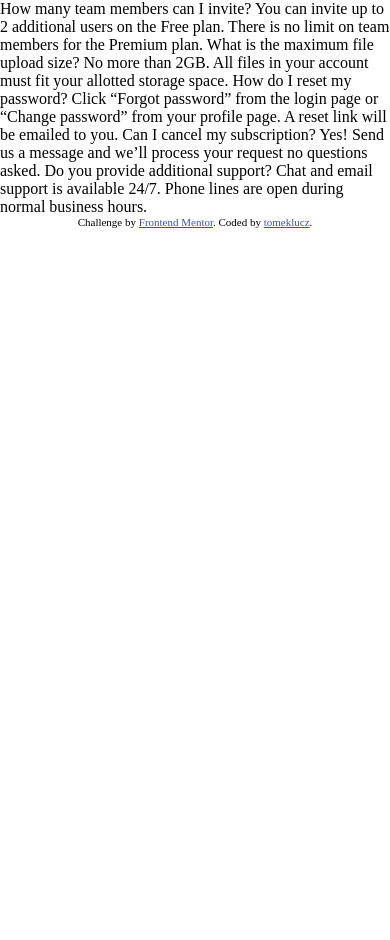
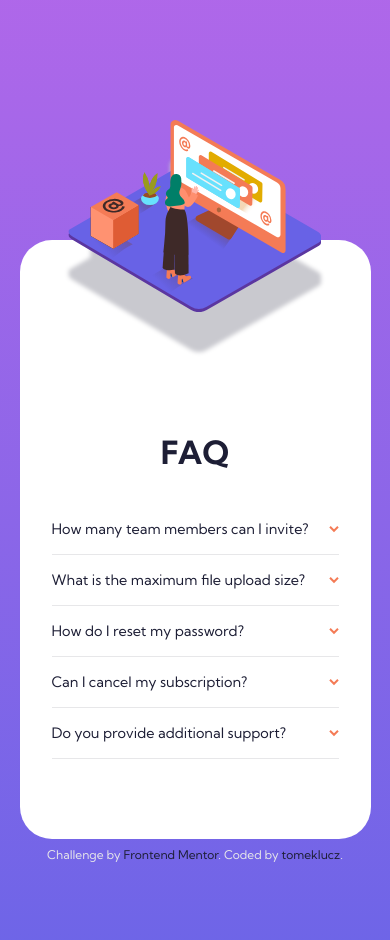
Before and after one commit to tomeklucz/FM-FAQ-accordion-card, a plain HTML site: page index.html in a window 390 px wide. Before the commit the page ends 844 px from the top, so only its background shows below. Drawn offline with Linux system fonts and the light colour scheme.

Commit message:
mobile design finished

```diff
--- a/index.html
+++ b/index.html
@@ -11,27 +11,95 @@
       href="./images/favicon-32x32.png"
     />
     <link rel="stylesheet" href="style.css" />
+    <script defer src="script.js"></script>
 
     <title>Frontend Mentor | FAQ Accordion Card</title>
-
-    <style></style>
   </head>
   <body>
-    How many team members can I invite? You can invite up to 2 additional users
-    on the Free plan. There is no limit on team members for the Premium plan.
-    What is the maximum file upload size? No more than 2GB. All files in your
-    account must fit your allotted storage space. How do I reset my password?
-    Click “Forgot password” from the login page or “Change password” from your
-    profile page. A reset link will be emailed to you. Can I cancel my
-    subscription? Yes! Send us a message and we’ll process your request no
-    questions asked. Do you provide additional support? Chat and email support
-    is available 24/7. Phone lines are open during normal business hours.
+    <main>
+      <img
+        class="img-mobile"
+        src="/images/illustration-woman-online-mobile.svg"
+        alt="woman standing in front of TV"
+      />
+      <h1>FAQ</h1>
+      <div class="accordion">
+        <div class="accordion-item">
+          <button aria-expanded="false" class="btn">
+            <span class="accordion-title"
+              >How many team members can I invite?</span
+            >
+            <span class="icon"></span>
+          </button>
+          <div class="content">
+            <p>
+              You can invite up to 2 additional users on the Free plan. There is
+              no limit on team members for the Premium plan.
+            </p>
+          </div>
+        </div>
+        <div class="accordion-item">
+          <button aria-expanded="false" class="btn">
+            <span class="accordion-title"
+              >What is the maximum file upload size?</span
+            >
+            <span class="icon"></span>
+          </button>
+          <div class="content">
+            <p>
+              No more than 2GB. All files in your account must fit your allotted
+              storage space.
+            </p>
+          </div>
+        </div>
 
-    <div class="attribution">
+        <div class="accordion-item">
+          <button aria-expanded="false" class="btn">
+            <span class="accordion-title">How do I reset my password?</span>
+            <span class="icon"></span>
+          </button>
+          <div class="content">
+            <p>
+              Click “Forgot password” from the login page or “Change password”
+              from your profile page. A reset link will be emailed to you.
+            </p>
+          </div>
+        </div>
+
+        <div class="accordion-item">
+          <button aria-expanded="false" class="btn">
+            <span class="accordion-title">Can I cancel my subscription?</span>
+            <span class="icon"></span>
+          </button>
+          <div class="content">
+            <p>
+              Yes! Send us a message and we'll process your request no questions
+              asked.
+            </p>
+          </div>
+        </div>
+
+        <div class="accordion-item">
+          <button aria-expanded="false" class="btn">
+            <span class="accordion-title"
+              >Do you provide additional support?</span
+            >
+            <span class="icon"></span>
+          </button>
+          <div class="content">
+            <p>
+              Chat and email support is available 24/7. Phone lines are open
+              during normal business hours..
+            </p>
+          </div>
+        </div>
+      </div>
+    </main>
+    <footer>
       Challenge by
       <a href="https://www.frontendmentor.io?ref=challenge" target="_blank"
         >Frontend Mentor</a
       >. Coded by <a href="https://github.com/tomeklucz">tomeklucz</a>.
-    </div>
+    </footer>
   </body>
 </html>
--- /dev/null
+++ b/script.js
@@ -0,0 +1,13 @@
+"use strict";
+
+const buttons = document.querySelectorAll(".accordion button");
+
+const expandContent = function () {
+  const buttonStatus = this.getAttribute("aria-expanded");
+
+  buttonStatus === "false"
+    ? this.setAttribute("aria-expanded", true)
+    : this.setAttribute("aria-expanded", false);
+};
+
+buttons.forEach((button) => button.addEventListener("click", expandContent));
--- a/style.css
+++ b/style.css
@@ -19,10 +19,114 @@
   --dividers-color-light-blue: hsl(240, 5%, 91%);
 }
 
-.attribution {
-  font-size: 11px;
+body {
+  background: linear-gradient(
+    180deg,
+    var(--bg-gradient-violet),
+    var(--bg-gradient-blue)
+  );
+  background-repeat: no-repeat;
+  min-height: 100vh;
+  font-size: var(--font-size);
+  font-family: "Kumbh Sans", sans-serif;
+  font-weight: 400;
+  color: var(--text-color-dark-blue);
+}
+
+main {
+  background-color: white;
+  width: 90vw;
+  margin: 15rem auto 0;
+  padding: 12rem 2rem 5rem;
+  border-radius: 2rem;
+}
+
+footer {
+  margin-top: 0.5rem;
+  text-align: center;
+  color: var(--dividers-color-light-blue);
+}
+
+footer a {
+  color: var(--text-color-dark-blue);
+  text-decoration: none;
+}
+
+footer a:hover {
+  color: var(--text-color-soft-red);
+}
+
+h1 {
+  font-size: 2rem;
   text-align: center;
 }
-.attribution a {
-  color: hsl(228, 45%, 44%);
+
+.img-mobile {
+  position: absolute;
+  top: 7.5rem;
+  left: 50%;
+  transform: translateX(-50%);
+  height: 12rem;
+  filter: drop-shadow(0px 40px 2px hsl(240, 6%, 80%));
 }
+
+.accordion {
+  margin-top: 2rem;
+}
+
+.accordion .accordion-item {
+  border-bottom: 1px solid var(--dividers-color-light-blue);
+}
+
+.accordion button {
+  text-align: left;
+  width: 100%;
+  padding: 1rem 0;
+  font-weight: 400;
+  color: inherit;
+  font-family: inherit;
+  font-size: 1.2em;
+  border: none;
+  outline: none;
+  background: none;
+  display: flex;
+  justify-content: space-between;
+  align-items: center;
+}
+
+.accordion button[aria-expanded="true"] {
+  font-weight: 700;
+}
+
+.accordion button:hover {
+  cursor: pointer;
+  color: var(--text-color-soft-red);
+}
+
+.accordion button .icon {
+  height: 100%;
+  content: url("images/icon-arrow-down.svg");
+}
+
+.accordion button[aria-expanded="true"] .icon {
+  transform: scaleY(-1);
+}
+
+.content {
+  opacity: 0;
+  max-height: 0;
+  transition: opacity 200ms linear, max-height 200ms linear;
+}
+
+.content p {
+  line-height: 1.5;
+  margin-bottom: 1rem;
+}
+
+.accordion button[aria-expanded="true"] + .content {
+  opacity: 1;
+  max-height: 10em;
+  line-height: 1.5;
+  margin-bottom: 0.5rem;
+  transition: all 200ms linear;
+}
```
